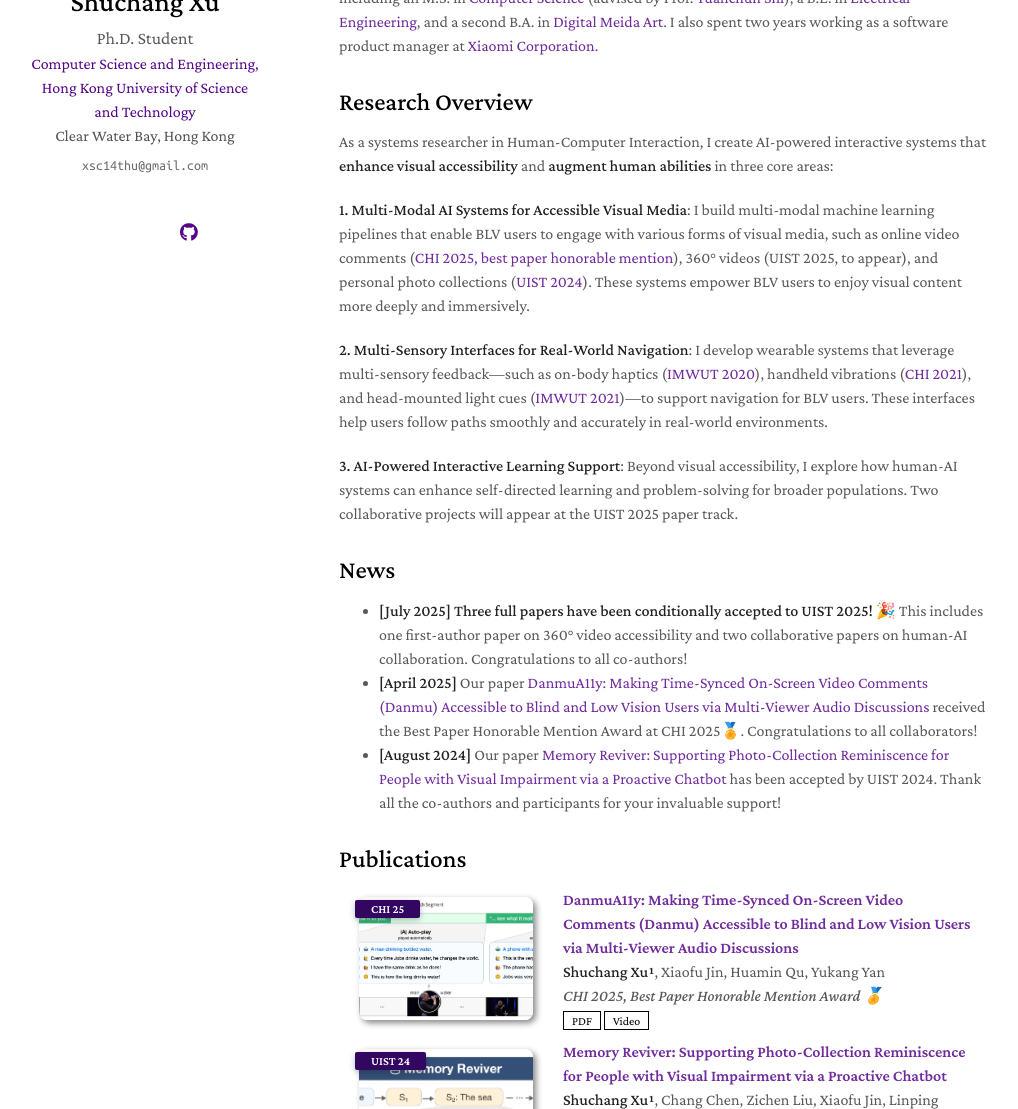
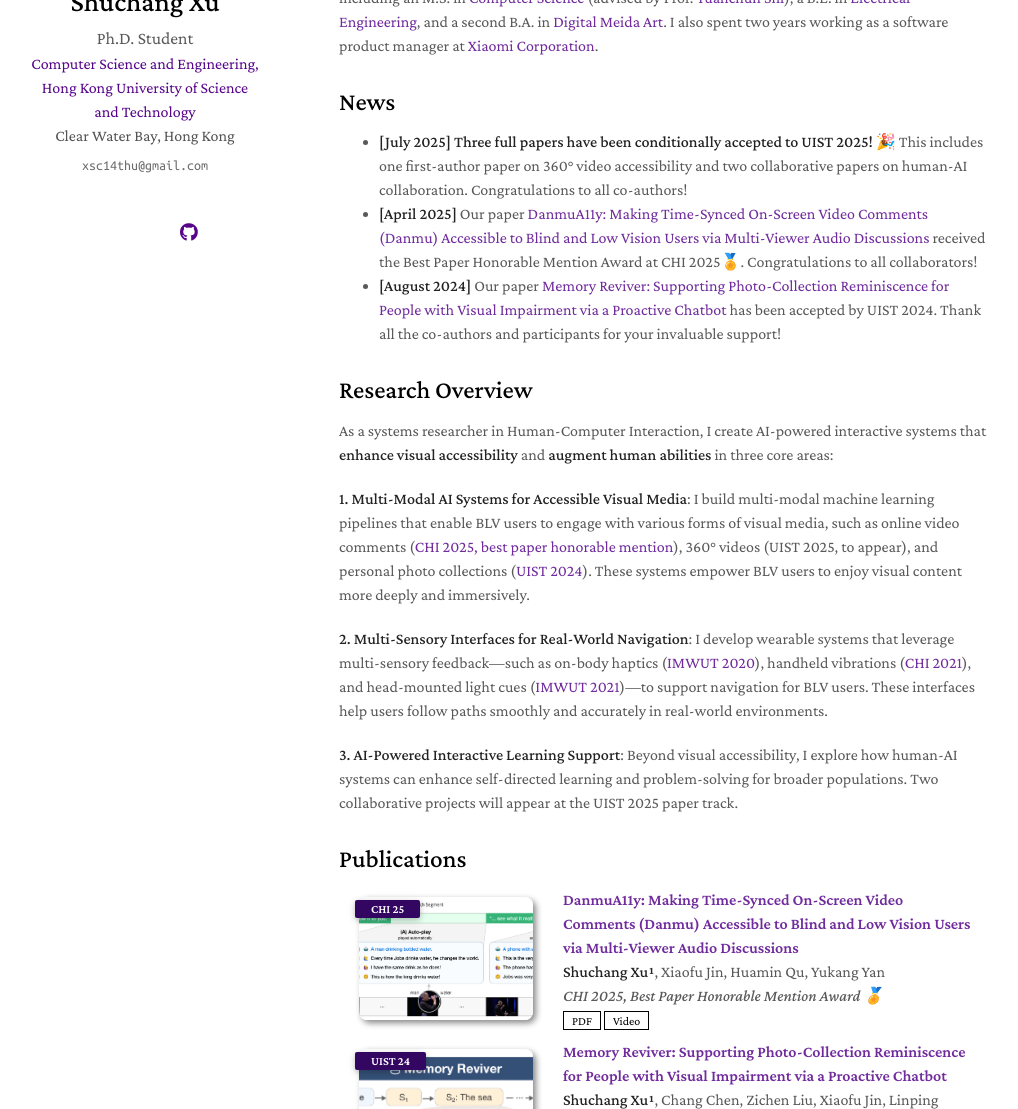
Before and after one commit to ShuchangXu/ShuchangXu.github.io, a Jekyll site: the page built from index.md, in a window 1280 px wide and 1400 px high. Shown: the part 291-1400 px from the top of the window, without its empty margins (131-1149 px from the left). Built offline with Jekyll 4.4.1, drawn with Linux system fonts in a browser that asks for light colours; nearby versions of some CDN libraries; a style sheet for code colours, icons or effects is not loaded; our own code applies the rules of GitHub Pages for plain Markdown files; some of the changed lines change nothing that is shown.

Commit message:
updated about me

```diff
--- a/index.md
+++ b/index.md
@@ -6,6 +6,11 @@ layout: homepage
 Hi! I'm a PhD student in <a href="https://cse.hkust.edu.hk/" target="_blank">Computer Science</a> at <a href="https://hkust.edu.hk/" target="_blank">the Hong Kong University of Science and Technology</a>, advised by Prof. <a href="http://www.huamin.org/" target="_blank">Huamin Qu</a> at <a href="http://vis.cse.ust.hk/" target="_blank">VisLab</a>. My research focuses on creating **AI-Powered interactive systems to enhance visual accessibility** for blind and low vision users. I'm also broadly interested in **augmenting human abilities** for diverse populations.
 
 Before my PhD studies, I earned both my bachelor's and master's degrees from <a href="https://www.tsinghua.edu.cn/en/" target = "_blank">Tsinghua University</a>, including an M.S. in <a href="https://www.cs.tsinghua.edu.cn/csen/" target="_blank">Computer Science</a> (advised by Prof. <a href= "https://pi.cs.tsinghua.edu.cn" target = "_blank">Yuanchun Shi</a>), a B.E. in <a href="https://www.eea.tsinghua.edu.cn/en/" target="_blank">Electrical Engineering</a>, and a second B.A. in <a href="https://www.enad.tsinghua.edu.cn/" target="_blank">Digital Meida Art</a>. I also spent two years working as a software product manager at <a href="https://www.mi.com/global/about/" target="_blank">Xiaomi Corporation</a>.
+
+## News
+- **[July 2025]** <strong>Three full papers have been conditionally accepted to UIST 2025!</strong> 🎉 This includes one first-author paper on 360° video accessibility and two collaborative papers on human-AI collaboration. Congratulations to all co-authors!
+- **[April 2025]** Our paper <a href="https://dl.acm.org/doi/10.1145/3706598.3713496" target="_blank">DanmuA11y: Making Time-Synced On-Screen Video Comments (Danmu) Accessible to Blind and Low Vision Users via Multi-Viewer Audio Discussions</a> received the Best Paper Honorable Mention Award at CHI 2025🏅. Congratulations to all collaborators!
+- **[August 2024]** Our paper <a href="https://dl.acm.org/doi/10.1145/3654777.3676336" target="_blank">Memory Reviver: Supporting Photo-Collection Reminiscence for People with Visual Impairment via a Proactive Chatbot</a> has been accepted by UIST 2024. Thank all the co-authors and participants for your invaluable support!
 
 ## Research Overview
 As a systems researcher in Human-Computer Interaction, I create AI-powered interactive systems that **enhance visual accessibility** and **augment human abilities** in three core areas:
@@ -18,11 +23,6 @@ I develop wearable systems that leverage multi-sensory feedback—such as on-bod
 
 **3. AI-Powered Interactive Learning Support**:
 Beyond visual accessibility, I explore how human-AI systems can enhance self-directed learning and problem-solving for broader populations. Two collaborative projects will appear at the UIST 2025 paper track.
-
-## News
-- **[July 2025]** <strong>Three full papers have been conditionally accepted to UIST 2025!</strong> 🎉 This includes one first-author paper on 360° video accessibility and two collaborative papers on human-AI collaboration. Congratulations to all co-authors!
-- **[April 2025]** Our paper <a href="https://dl.acm.org/doi/10.1145/3706598.3713496" target="_blank">DanmuA11y: Making Time-Synced On-Screen Video Comments (Danmu) Accessible to Blind and Low Vision Users via Multi-Viewer Audio Discussions</a> received the Best Paper Honorable Mention Award at CHI 2025🏅. Congratulations to all collaborators!
-- **[August 2024]** Our paper <a href="https://dl.acm.org/doi/10.1145/3654777.3676336" target="_blank">Memory Reviver: Supporting Photo-Collection Reminiscence for People with Visual Impairment via a Proactive Chatbot</a> has been accepted by UIST 2024. Thank all the co-authors and participants for your invaluable support!
 
 ## Publications
 {% include_relative _includes/publications.md %}
```
